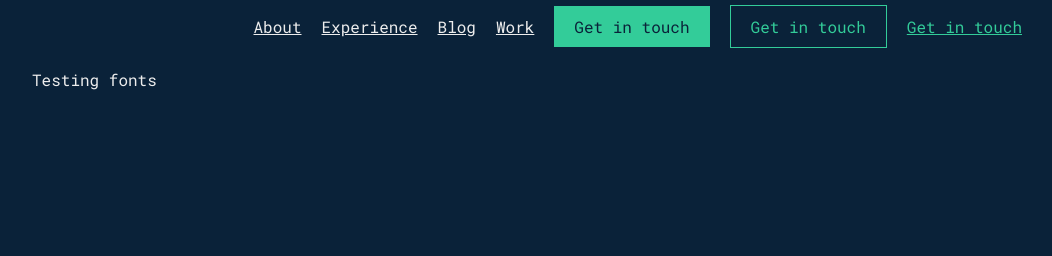
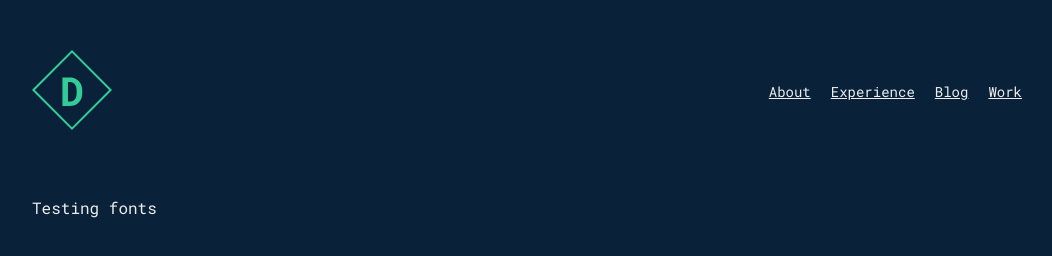
Before and after one commit to DanielHudson2/PersonalSite, an Eleventy site: page src/index.md in a window 1280 px wide. Shown: the whole page, without its empty margins (108-1160 px from the left). Built offline with nearby package versions, Linux system fonts and the light colour scheme; Eleventy itself is replaced by a stand-in of ours; files that its build step writes are made by us from their sources; what eleventy-sass would draw is missing.

Commit message:
New: set up variables

```diff
--- a/src/_includes/base.njk
+++ b/src/_includes/base.njk
@@ -14,7 +14,7 @@
 
 		<header role="banner" class="site-header">
 
-			<div class="site-logo"></div>
+			<div class="site-logo"><img src="/assets/images/logo.svg" width="80" height="80" alt="Daniel Hudson Website Logo" /></div>
 
 			<nav class="site-nav">
 
@@ -23,9 +23,6 @@
 					<li><a href="/experience">Experience</a></li>
 					<li><a href="/blog">Blog</a></li>
 					<li><a href="/work">Work</a></li>
-					<li><a class="button" href="/get-in-touch">Get in touch</a></li>
-					<li><a class="button" data-variation="hollow" href="/get-in-touch">Get in touch</a></li>
-					<li><a class="button" data-variation="inline" href="/get-in-touch">Get in touch</a></li>
 				<ul>
 
 			</nav>
--- a/src/styles/_base.scss
+++ b/src/styles/_base.scss
@@ -3,8 +3,43 @@
 **/
 
 body {
+    @include font-style--body-1;
     background-color: $c-secondary;
     color: $c-white;
     margin: 0;
-    font-family: 'Roboto Mono', monospace;
 }
+
+h1, .h1 {
+    @include font-style--heading-1;
+
+    &[data-variation="hero"] {
+        @include font-style--hero;
+    }
+}
+
+h2, .h2 {
+    @include font-style--heading-2;
+}
+
+h3, .h3 {
+    @include font-style--heading-3;
+}
+
+h4, .h4 {
+    @include font-style--heading-4;
+}
+
+h5, .h5 {
+    @include font-style--heading-5;
+}
+
+h6, .h6 {
+    @include font-style--heading-6;
+}
+
+p {
+
+    &[data-variation="tiny"] {
+        @include font-style--tiny;
+    }
+}
--- a/src/styles/_variables.scss
+++ b/src/styles/_variables.scss
@@ -15,8 +15,8 @@ $f-permenant-marker: 'Permenant Marker', cursive;
 
 /* layout */
 $l-page-width: rem-calc(1000);
-$l-page-padding--large: rem-calc(0 40);
-$l-page-padding--small: rem-calc(0 20);
+$l-page-padding--large: rem-calc(40);
+$l-page-padding--small: rem-calc(20);
 
 /* breakpoints */
 $b-medium: rem-calc(768);
--- a/src/styles/components/_button.scss
+++ b/src/styles/components/_button.scss
@@ -3,6 +3,7 @@
 **/
 
 button, .button {
+    @include font-style--body-2;
     background-color: $c-primary;
     color: $c-secondary;
     text-decoration: none;
--- a/src/styles/components/_header.scss
+++ b/src/styles/components/_header.scss
@@ -6,4 +6,7 @@ header {
     @include width-and-padding;
     display: flex;
     justify-content: space-between;
+    align-items: center;
+    padding-top: rem-calc(50);
+    padding-bottom: rem-calc(50);
 }
--- a/src/styles/components/_nav.scss
+++ b/src/styles/components/_nav.scss
@@ -3,6 +3,7 @@
 **/
 
 nav {
+    @include font-style--body-2;
 
     ul {
         list-style: none;
--- /dev/null
+++ b/src/styles/mixins/_font-styles.scss
@@ -0,0 +1,73 @@
+/**
+* FONT-STYLES
+**/
+
+@mixin font-style--hero {
+    font-family: $f-permenant-marker;
+    font-size: rem-calc(80);
+    line-height: 1.1;
+}
+
+@mixin font-style--heading-1 {
+    font-family: $f-roboto-mono;
+    font-size: rem-calc(50);
+    font-weight: 700;
+    line-height: 1.1;
+}
+
+@mixin font-style--heading-2 {
+    font-family: $f-roboto-mono;
+    font-size: rem-calc(40);
+    font-weight: 700;
+    line-height: 1.1;
+}
+
+@mixin font-style--heading-3 {
+    font-family: $f-roboto-mono;
+    font-size: rem-calc(30);
+    font-weight: 700;
+    line-height: 1.1;
+}
+
+@mixin font-style--heading-4 {
+    font-family: $f-roboto-mono;
+    font-size: rem-calc(25);
+    font-weight: 700;
+    line-height: 1.1;
+}
+
+@mixin font-style--heading-5 {
+    font-family: $f-roboto-mono;
+    font-size: rem-calc(20);
+    font-weight: 700;
+    line-height: 1.1;
+}
+
+@mixin font-style--heading-6 {
+    font-family: $f-roboto-mono;
+    font-size: rem-calc(18);
+    font-weight: 700;
+    line-height: 1.1;
+}
+
+@mixin font-style--body-1 {
+    font-family: $f-roboto-mono;
+    font-size: rem-calc(16);
+    font-weight: 400;
+    line-height: 1.1;
+}
+
+@mixin font-style--body-2 {
+    font-family: $f-roboto-mono;
+    font-size: rem-calc(14);
+    font-weight: 400;
+    line-height: 1.1;
+}
+
+@mixin font-style--tiny {
+    font-family: $f-roboto-mono;
+    font-size: rem-calc(11);
+    font-style: italic;
+    font-weight: 400;
+    line-height: 1.1;
+}
--- a/src/styles/mixins/_layout.scss
+++ b/src/styles/mixins/_layout.scss
@@ -5,9 +5,11 @@
 @mixin width-and-padding {
     max-width: $l-page-width;
     margin: 0 auto;
-    padding: $l-page-padding--small;
+    padding-right: $l-page-padding--small;
+    padding-left: $l-page-padding--small;
 
     @media (min-width: $b-medium) {
-        padding: $l-page-padding--large;
+        padding-right: $l-page-padding--large;
+        padding-left: $l-page-padding--large;
     }
 }
--- a/src/styles/styles.scss
+++ b/src/styles/styles.scss
@@ -7,6 +7,7 @@
 
 // MIXINS
 @import './mixins/layout';
+@import './mixins/font-styles';
 
 // BASE
 @import './base';
```
Also changed, not shown: public/blog/building-my-personal-site-with-eleventy/index.html (+1 -4 lines), public/index.html (+1 -4 lines), public/assets/images/danielhudsondev-logo.png (deleted), public/assets/images/logo.svg (added), public/styles/styles.css, src/assets/images/danielhudsondev-logo.png (deleted), src/assets/images/logo.svg (added).
